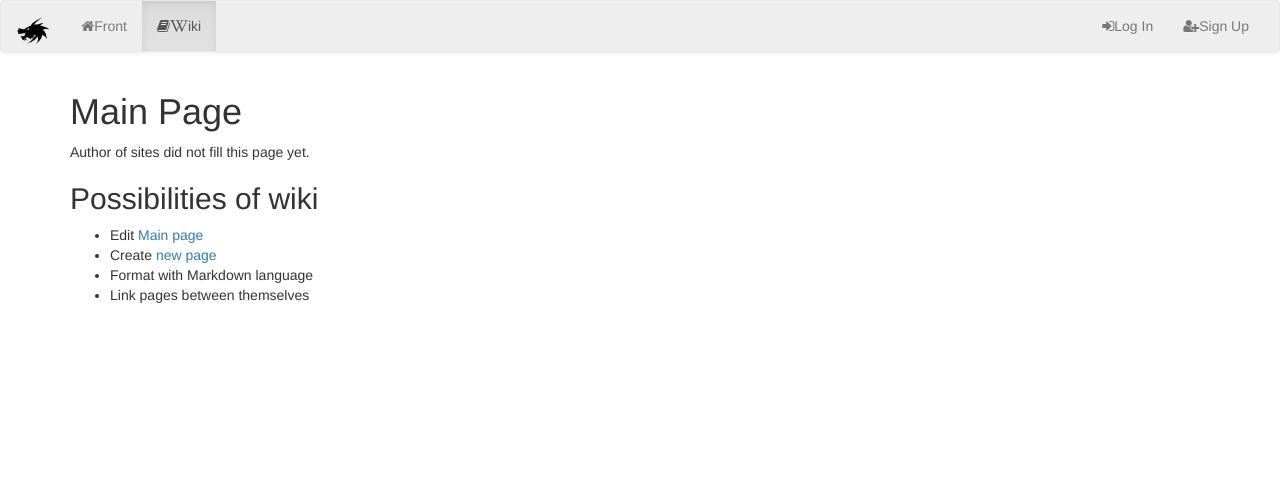
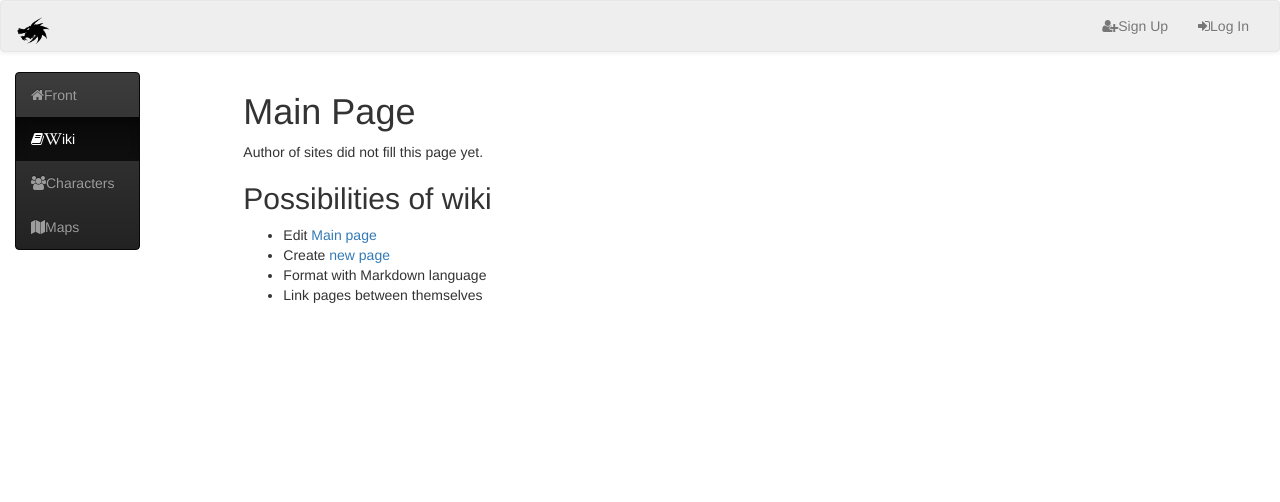
Before and after one commit to Ryu-CZ/flask-dnd, a Flask app: page /wikis in a window 1280 px wide; the page is wider, and only the part inside the window is pictured. Shown: the top 502 px of that part. Run offline with Flask 2, Linux system fonts and the light colour scheme; data that the repository does not hold is empty; some libraries are stand-ins or nearby versions.

Commit message:
added:  - side menu  - wiki pages overview for logged user

```diff
--- a/config.py
+++ b/config.py
@@ -37,3 +37,4 @@ ADMINS = frozenset(['nemo@nowhere.com'])
 DEBUG_TOOLBAR_ACTIVATE = False
 
 IMAGES_PER_PAGE = 18
+WIKIS_PER_PAGE = 18
--- a/dnd/frontend/controllers.py
+++ b/dnd/frontend/controllers.py
@@ -177,12 +177,26 @@ def init(app):
                                      wiki=True, title='DnD|Wiki')
 
 
+    @app.route('/wikilist', endpoint='wiki_list')
+    @login_required
+    def wiki_list():
+        pagination = docs.WikiDoc.objects.order_by('name').paginate(page=int(flask.request.args.get('page', 1)),
+                                                                    per_page=int(app.config.get('WIKIS_PER_PAGE', 7)))
+        return flask.render_template('wiki_list.html',
+                                     title='DnD|WikiList',
+                                     wikilist=pagination.items,
+                                     pagination=pagination
+                                     )
 
 
+
+
+    @app.route('/wikis/new', methods=['GET', 'POST'], endpoint='wiki_new_blank')
     @app.route('/wikis/<page_name>/new', methods=['GET', 'POST'], endpoint='wiki_new')
     @login_required
-    def wiki_new(page_name):
-        page_name = page_name.lower().replace(' ', '-')
+    def wiki_new(page_name=None):
+        if page_name is not None:
+            page_name = page_name.lower().replace(' ', '-')
         form = forms.EditWikiPage(flask.request.form)
         if form.validate_on_submit():
             #creating new doc
@@ -202,8 +216,8 @@ def init(app):
                 return flask.redirect(url_for('wiki', page_name=form.name.data.lower().replace(' ', '-')))
         else:
             #display page
-            if docs.WikiDoc.objects(name=page_name).count():
-                #page alreadz exist, redirect to edit mode
+            if page_name is not None and docs.WikiDoc.objects(name=page_name).count():
+                #page already exist, redirect to edit mode
                 return flask.redirect(url_for('wiki_edit', page_name=page_name))
             else:
                 #pre-fill page name
--- a/dnd/static/css/dnd.css
+++ b/dnd/static/css/dnd.css
@@ -12,6 +12,13 @@
 	.dropdown:hover .dropdown-menu {
 		display: block;
 	}
+}
+
+.divider-vertical {
+height: 50px;
+margin: 0 10px;
+border-left: 1px solid #a6a6a6;
+border-right: 1px solid #b6b6b6;
 }
 
 @import url(http://fonts.googleapis.com/css?family=Cabin+Condensed:500&text=Fork%20me%20on%20GitHub);
@@ -109,3 +116,23 @@ body{
 .ribbon.white a{
   border: 2px dotted rgba(100,100,100,0.2);
 }
+
+/* make sidebar nav vertical */
+@media (min-width: 768px) {
+  .sidebar-nav .navbar .navbar-collapse {
+    padding: 0;
+    max-height: none;
+  }
+  .sidebar-nav .navbar ul {
+    float: none;
+    display: block;
+  }
+  .sidebar-nav .navbar li {
+    float: none;
+    display: block;
+  }
+  .sidebar-nav .navbar li a {
+    padding-top: 12px;
+    padding-bottom: 12px;
+  }
+}
--- a/dnd/templates/base.html
+++ b/dnd/templates/base.html
@@ -45,21 +45,21 @@
       </div>
       <div class="collapse navbar-collapse" id="myNavbar">
 	      <ul class="nav navbar-nav">
-	        <li{% if front %} class="active"{% endif %}>{#- -#}
-	          <a href="{{ url_for('index_page') }}">{#- -#}
-	          <i class="fa fa-home"></i>Front</a>{#- -#}
-	          </li>
-	        <li{% if wiki %} class="active"{% endif %}>{#- -#}
-	          <a href="{{ url_for('wiki') }}">{#- -#}
-	          <i class="fa fa-book" aria-hidden="true"></i><i class="fa fa-wikipedia-w" aria-hidden="true"></i>iki</a>{#- -#}
-	          </li>
 	        {% if current_user.is_authenticated() -%}
 	        <li{% if images %} class="active dropdown"{% else %} class="dropdown"{% endif %}>{#- -#}
 	          <a href="{{ url_for('images') }}">{#- -#}
 	          <i class="fa fa-file-image-o" aria-hidden="true"></i>Images<span class="caret"></span></a>{#- -#}
 	          <ul class="dropdown-menu">
 	            <li><a href="{{ url_for('images') }}">View all</a></li>
-			    <li><a href="{{ url_for('image_upload') }}">Upload new</a></li>
+			    <li><a href="{{ url_for('image_upload') }}">Upload New</a></li>
+			  </ul>
+	          </li>
+	        <li{% if wikilist %} class="active dropdown"{% else %} class="dropdown"{% endif %}>{#- -#}
+	          <a href="{{ url_for('wiki_list') }}">{#- -#}
+	          <i class="fa fa-book" aria-hidden="true"></i><i class="fa fa-wikipedia-w" aria-hidden="true"></i>iki Pages<span class="caret"></span></a>{#- -#}
+	          <ul class="dropdown-menu">
+	            <li><a href="{{ url_for('wiki_list') }}">View all</a></li>
+			    <li><a href="{{ url_for('wiki_new_blank') }}">Create New</a></li>
 			  </ul>
 	          </li>
 	        {% endif -%}
@@ -75,13 +75,13 @@
                <i class="fa fa-sign-out"></i>Log Out</a>{#- -#}
                </li>
 	      	 {% else -%}
+	      	 <li{% if register %} class="active"{% endif %}>{#- -#}
+	           <a href="{{ url_for('signup') }}">{#- -#}
+	           <i class="fa fa-user-plus"></i>Sign Up</a>{#- -#}
+	           </li>
 	         <li{% if login %} class="active"{% endif %}>{#- -#}
 	           <a {% if login %}href="{{ url_for('login')}}"{% else %}href="{{ url_for('login', link=request.path)}}"{% endif %}>{#- -#}
 	           <i class="fa fa-sign-in"></i>Log In</a>{#- -#}
-	           </li>
-	         <li{% if register %} class="active"{% endif %}>{#- -#}
-	           <a href="{{ url_for('signup') }}">{#- -#}
-	           <i class="fa fa-user-plus"></i>Sign Up</a>{#- -#}
 	           </li>
 	        {% endif -%}
 	        </ul>
@@ -90,9 +90,55 @@
      </nav>
      </div>
 	 {% endblock header -%}
-     <a class="github-fork-ribbon left-bottom fixed" href="https://github.com/Ryu-CZ/flask-dnd" title="Fork me on GitHub" alt="Fork me on GitHub">Fork me on GitHub</a>
-	 {% block content -%}
-	 {% endblock content -%}
+
+	<div class="container-fluid">
+	 <div class="row">
+	   <div class="col-sm-2 col-md-2 col-lg-2" role="navigation">
+         <div class="sidebar-nav">
+          <div class="navbar navbar-inverse" role="navigation" style="width:125px">
+          <div class="navbar-header">
+		  <button type="button" class="navbar-toggle" data-toggle="collapse" data-target="#sideNavbar">
+	        <span class="icon-bar"></span>
+	        <span class="icon-bar"></span>
+	        <span class="icon-bar"></span>
+	      </button>
+	      </div>
+	      <div class="navbar-collapse collapse sidebar-navbar-collapse" id="sideNavbar">
+	       <ul class="nav navbar-nav">
+	         <li{% if front %} class="active"{% endif %}>{#- -#}
+	          <a href="{{ url_for('index_page') }}">{#- -#}
+	          <i class="fa fa-home"></i>Front</a>{#- -#}
+	          </li>
+	        <li{% if wiki %} class="active"{% endif %}>{#- -#}
+	          <a href="{{ url_for('wiki') }}">{#- -#}
+	          <i class="fa fa-book" aria-hidden="true"></i><i class="fa fa-wikipedia-w" aria-hidden="true"></i>iki</a>{#- -#}
+	          </li>
+	        <li{% if characters %} class="active"{% endif %}>{#- -#}
+	          <a href="#">{#- -#}
+	          <i class="fa fa-users" aria-hidden="true"></i>Characters</a>{#- -#}
+	          </li>
+	        <li{% if maps %} class="active"{% endif %}>{#- -#}
+	          <a href="#">{#- -#}
+	          <i class="fa fa-map"" aria-hidden="true"></i>Maps</a>{#- -#}
+	          </li>
+	       </ul>
+	       </div><!--/.nav-collapse -->
+	     </div>
+	   </div>
+	   </div>
+	   <div class="col-sm-4 col-md-5 col-lg-7">
+	     {% block content -%}
+	     {% endblock content -%}
+	    </div>
+	    <div class="col-sm-2 col-md-2 col-lg-1">
+	     {% block infobox -%}
+	     {% endblock infobox -%}
+	    </div>
+	  </div>
+	</div>
+
+    <a class="github-fork-ribbon left-bottom fixed" href="https://github.com/Ryu-CZ/flask-dnd" title="Fork me on GitHub" alt="Fork me on GitHub">Fork me on GitHub</a>
+
 
 	 {% endblock body -%}
 
```
Also changed, not shown: dnd/templates/wiki_list.html (added, +38 -0 lines).
